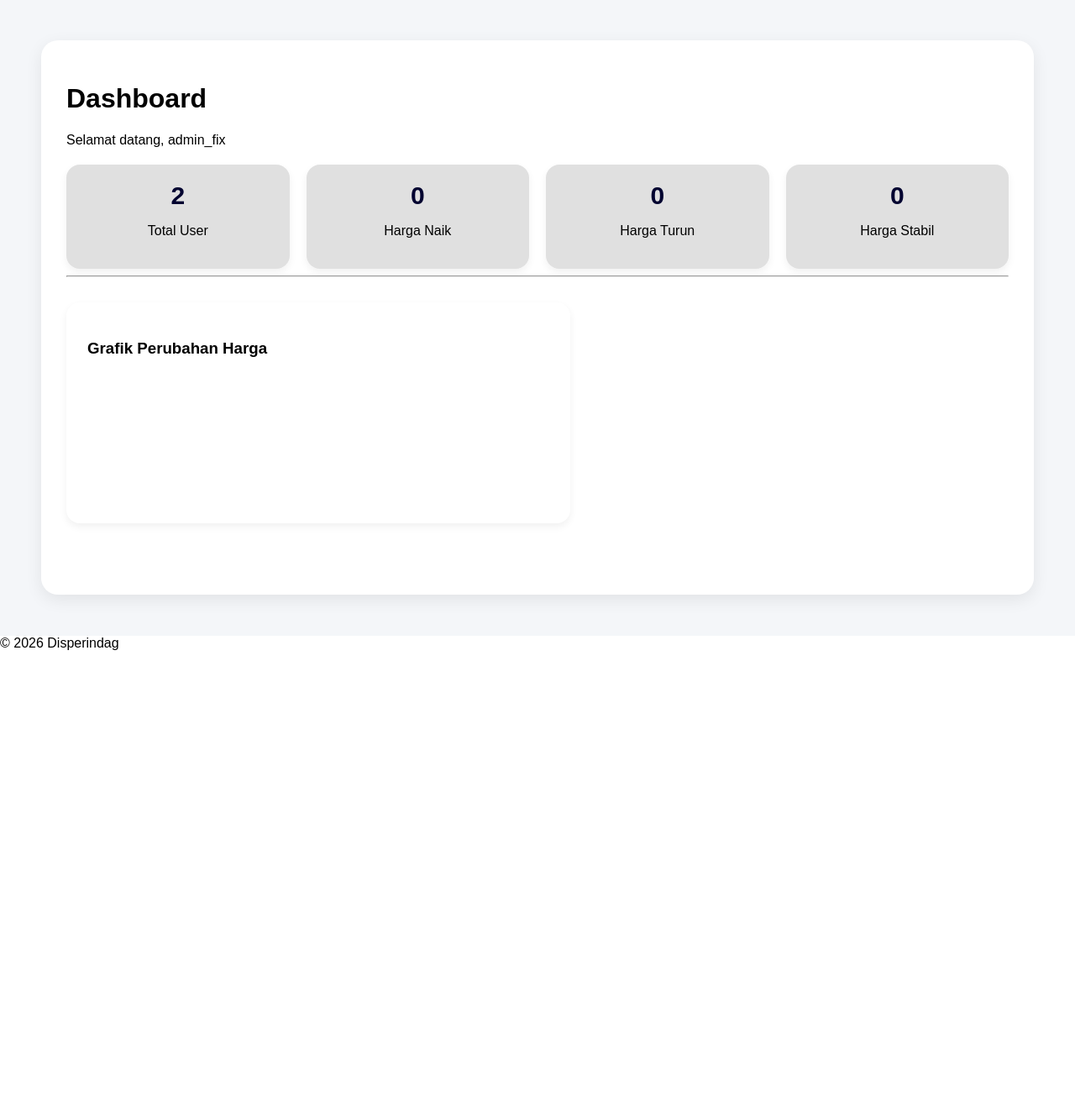
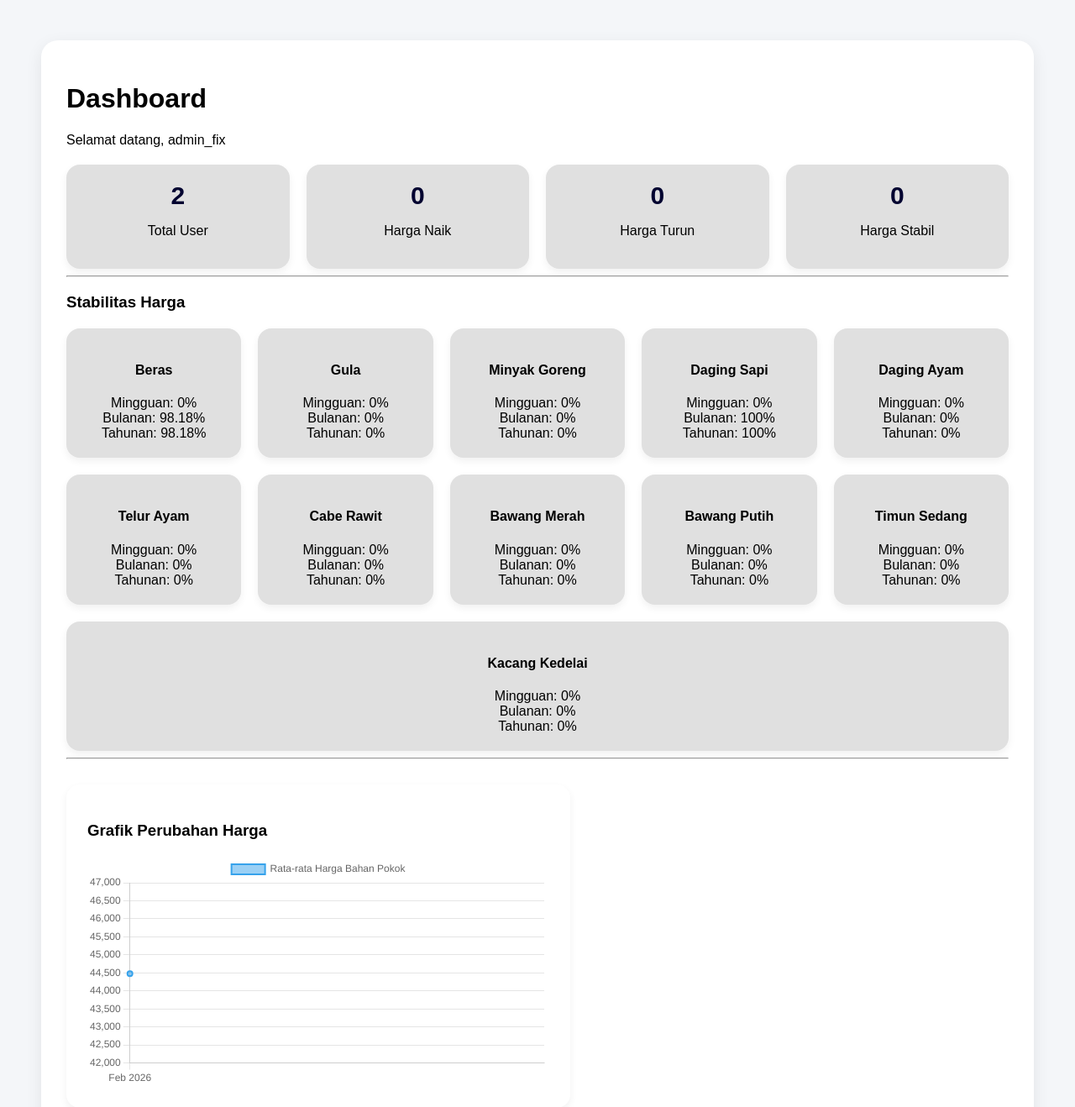
Before and after one commit to FakhriAdiyat/Sistem-Penghitung-Harga-Pokok-Disperindag, a PHP site: page /dashboard.php in a window 1280 px wide. Shown: the part 71-1389 px from the top of the page at 84% size. Before the commit the page ends 845 px from the top, so only its background shows below. Run offline with PHP 8.4, Linux system fonts and the light colour scheme; a user stored in the database is signed in; data comes from the database, SQL or seed files in the repository; both versions use the stored data as it was after the commit; a map, chart or similar area stays blank.

Commit message:
membuat chart dan memperbaikin fatal error chart

```diff
--- a/assets/js/chart.js
+++ b/assets/js/chart.js
@@ -1,18 +1,19 @@
 document.addEventListener("DOMContentLoaded", function () {
-  const ctx = document.getElementById("dashboardChart");
+  const ctx = document.getElementById("dashboardchart");
 
-  if (!ctx) return; // supaya aman kalau bukan di dashboard
+  if (!ctx) return;
 
   new Chart(ctx, {
-    type: "bar",
+    type: "line",
     data: {
-      labels: ["Admin", "Member"],
+      labels: grafikLabels,
       datasets: [
         {
-          label: "Jumlah Pengguna",
-          data: [4, 18], // sementara hardcode dulu
-          backgroundColor: ["#16a34a", "#8ee05a"],
-          borderRadius: 10,
+          label: "Rata-rata Harga Bahan Pokok",
+          data: grafikData,
+          borderWidth: 2,
+          tension: 0.4,
+          fill: false,
         },
       ],
     },
@@ -20,12 +21,12 @@ document.addEventListener("DOMContentLoaded", function () {
       responsive: true,
       plugins: {
         legend: {
-          display: false,
+          display: true,
         },
       },
       scales: {
         y: {
-          beginAtZero: true,
+          beginAtZero: false,
         },
       },
     },
--- a/dashboard.php
+++ b/dashboard.php
@@ -2,49 +2,153 @@
 require_once 'config/database.php';
 require_once 'includes/auth_check.php';
 
-// ================= DATA STATISTIK (UNTUK ADMIN SAJA) =================
-if ($_SESSION['role'] === 'admin') {
+$role = $_SESSION['role'] ?? '';
+$username = $_SESSION['username'] ?? 'User';
 
-    // total user
+/* ======================================================
+   FUNCTION HITUNG STABILITAS
+====================================================== */
+function hitungStabilitas($conn, $bahan_id, $periode)
+{
+    switch ($periode) {
+        case 'mingguan':
+            $filter = "INTERVAL 7 DAY";
+            break;
+        case 'bulanan':
+            $filter = "INTERVAL 1 MONTH";
+            break;
+        case 'tahunan':
+            $filter = "INTERVAL 1 YEAR";
+            break;
+        default:
+            return 0;
+    }
+
+    $query = mysqli_query($conn, "
+        SELECT harga
+        FROM harga
+        WHERE bahan_id = '$bahan_id'
+        AND tanggal >= DATE_SUB(CURDATE(), $filter)
+        ORDER BY tanggal DESC
+    ");
+
+    $prices = [];
+    while ($row = mysqli_fetch_assoc($query)) {
+        $prices[] = (float)$row['harga'];
+    }
+
+    if (count($prices) < 2) {
+        return 0;
+    }
+
+    $avg = array_sum($prices) / count($prices);
+
+    $total_dev = 0;
+    foreach ($prices as $price) {
+        $total_dev += abs($price - $avg);
+    }
+
+    $avg_dev = $total_dev / count($prices);
+    $stabilitas = 100 - (($avg_dev / $avg) * 100);
+
+    return round($stabilitas, 2);
+}
+
+/* ======================================================
+   DATA ADMIN
+====================================================== */
+$total_user = 0;
+$total_bahan = 0;
+$naik = $turun = $stabil = 0;
+
+if ($role === 'admin') {
+
     $total_user = mysqli_num_rows(mysqli_query($conn, "SELECT id FROM users"));
 
-    // total bahan
-    $q_bahan = mysqli_query($conn, "SELECT COUNT(*) as total FROM bahan_pokok");
-    $total_bahan = mysqli_fetch_assoc($q_bahan)['total'] ?? 0;
+    $result_bahan = mysqli_query($conn, "SELECT COUNT(*) as total FROM bahan_pokok");
+    $total_bahan = mysqli_fetch_assoc($result_bahan)['total'] ?? 0;
 
-    // status harga
-    $q_status = mysqli_query($conn, "
+    $result_status = mysqli_query($conn, "
+    SELECT
+        SUM(naik) AS naik,
+        SUM(turun) AS turun,
+        SUM(stabil) AS stabil
+    FROM (
         SELECT
-            SUM(CASE WHEN h1.harga > h2.harga THEN 1 ELSE 0 END) AS naik,
-            SUM(CASE WHEN h1.harga < h2.harga THEN 1 ELSE 0 END) AS turun,
-            SUM(CASE WHEN h1.harga = h2.harga THEN 1 ELSE 0 END) AS stabil
-        FROM harga h1
-        JOIN harga h2 ON h1.bahan_id = h2.bahan_id
-        WHERE h1.tanggal = CURDATE()
-          AND h2.tanggal = DATE_SUB(CURDATE(), INTERVAL 1 DAY)
-    ");
+            bahan_id,
+            CASE WHEN MAX(CASE WHEN tanggal = CURDATE() THEN harga END) >
+                      MAX(CASE WHEN tanggal = DATE_SUB(CURDATE(), INTERVAL 1 DAY) THEN harga END)
+                 THEN 1 ELSE 0 END AS naik,
 
-    $status = mysqli_fetch_assoc($q_status);
+            CASE WHEN MAX(CASE WHEN tanggal = CURDATE() THEN harga END) <
+                      MAX(CASE WHEN tanggal = DATE_SUB(CURDATE(), INTERVAL 1 DAY) THEN harga END)
+                 THEN 1 ELSE 0 END AS turun,
+
+            CASE WHEN MAX(CASE WHEN tanggal = CURDATE() THEN harga END) =
+                      MAX(CASE WHEN tanggal = DATE_SUB(CURDATE(), INTERVAL 1 DAY) THEN harga END)
+                 THEN 1 ELSE 0 END AS stabil
+        FROM harga
+        WHERE tanggal IN (CURDATE(), DATE_SUB(CURDATE(), INTERVAL 1 DAY))
+        GROUP BY bahan_id
+    ) x
+");
+
+    $status = mysqli_fetch_assoc($result_status);
     $naik   = $status['naik'] ?? 0;
     $turun  = $status['turun'] ?? 0;
     $stabil = $status['stabil'] ?? 0;
 }
+
+/* ======================================================
+   HITUNG STABILITAS SEMUA BAHAN
+====================================================== */
+$data_stabilitas = [];
+
+$bahan_query = mysqli_query($conn, "SELECT id, nama_bahan FROM bahan_pokok");
+
+while ($row = mysqli_fetch_assoc($bahan_query)) {
+    $data_stabilitas[] = [
+        'nama'     => $row['nama_bahan'],
+        'mingguan' => hitungStabilitas($conn, $row['id'], 'mingguan'),
+        'bulanan'  => hitungStabilitas($conn, $row['id'], 'bulanan'),
+        'tahunan'  => hitungStabilitas($conn, $row['id'], 'tahunan')
+    ];
+}
+
+/* ======================================================
+   DATA GRAFIK DASHBOARD
+====================================================== */
+$q_grafik = mysqli_query($conn, "
+    SELECT
+        DATE_FORMAT(tanggal, '%b %Y') AS bulan,
+        AVG(harga) AS rata_harga
+    FROM harga
+    WHERE tanggal >= DATE_SUB(CURDATE(), INTERVAL 1 YEAR)
+    GROUP BY bulan
+    ORDER BY MIN(tanggal)
+");
+
+while ($row = mysqli_fetch_assoc($q_grafik)) {
+    $grafik_labels[] = $row['bulan'];
+    $grafik_data[]   = round($row['rata_harga'], 2);
+}
+
 ?>
+
+
 
 <?php require_once 'includes/header.php'; ?>
 <?php require_once 'includes/sidebar.php'; ?>
 
+
+
 <div class="content">
     <div class="container">
         <h1>Dashboard</h1>
-        <p class="subtitle">
-            Selamat datang, <?= $_SESSION['username']; ?>
-        </p>
+        <p class="subtitle">Selamat datang, <?= htmlspecialchars($username); ?></p>
 
-        <?php if ($_SESSION['role'] === 'admin') { ?>
-    <script src="https://cdn.jsdelivr.net/npm/chart.js"></script>
+        <?php if ($role === 'admin') : ?>
 
-            <!-- DASHBOARD ADMIN -->
             <div class="statistik">
                 <div class="stat-card">
                     <h2><?= $total_user ?></h2>
@@ -69,50 +173,42 @@ if ($_SESSION['role'] === 'admin') {
 
             <hr class="divider">
 
-            <div class="chart-container">
-                <h3>Grafik Perubahan Harga</h3>
-                <canvas id="dashboardchart"></canvas>
-            </div>
-
-        <?php } else { ?>
-
-            <!-- DASHBOARD MEMBER -->
+            <h3>Stabilitas Harga</h3>
             <div class="statistik">
-                <div class="member-area-card">
-                    <h2>Member Area</h2>
-                    <p>Anda login sebagai Member</p>
-                </div>
-
-                <div class="stat-card">
-                    <h2><?= $total_user ?></h2>
-                    <p>Total User</p>
-                </div>
-
-                <div class="stat-card">
-                    <h2><?= $naik ?></h2>
-                    <p>Harga Naik</p>
-                </div>
-
-                <div class="stat-card">
-                    <h2><?= $turun ?></h2>
-                    <p>Harga Turun</p>
-                </div>
-
-                <div class="stat-card">
-                    <h2><?= $stabil ?></h2>
-                    <p>Harga Stabil</p>
-                </div>
+                <?php foreach ($data_stabilitas as $item) : ?>
+                    <div class="stat-card">
+                        <h4><?= htmlspecialchars($item['nama']); ?></h4>
+                        Mingguan: <?= $item['mingguan']; ?>% <br>
+                        Bulanan: <?= $item['bulanan']; ?>% <br>
+                        Tahunan: <?= $item['tahunan']; ?>%
+                    </div>
+                <?php endforeach; ?>
             </div>
 
             <hr class="divider">
 
             <div class="chart-container">
                 <h3>Grafik Perubahan Harga</h3>
-                <canvas id="grafikHarga"></canvas>
+                <canvas id="dashboardchart"></canvas>
             </div>
 
-        <?php } ?>
+        <?php else : ?>
+
+            <div class="statistik">
+                <div class="member-area-card">
+                    <h2>Member Area</h2>
+                    <p>Anda login sebagai Member</p>
+                </div>
+            </div>
+
+        <?php endif; ?>
+
     </div>
 </div>
-<script src="chart.js"></script>
+<script src="https://cdn.jsdelivr.net/npm/chart.js"></script>
+<script>
+    const grafikLabels = <?= json_encode($grafik_labels); ?>;
+    const grafikData   = <?= json_encode($grafik_data); ?>;
+</script>
+<script src="assets/js/chart.js"></script>
 <?php require_once 'includes/footer.php'; ?>
```
Also changed, not shown: database/db_harga_bapok.sql (+40 -4 lines).
